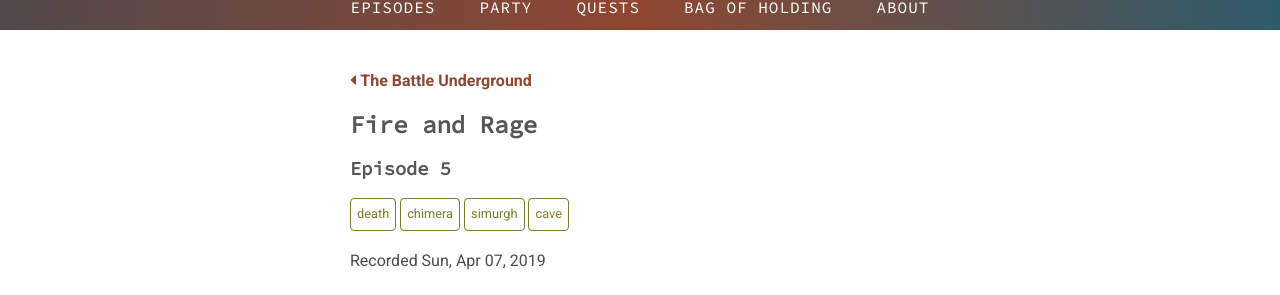
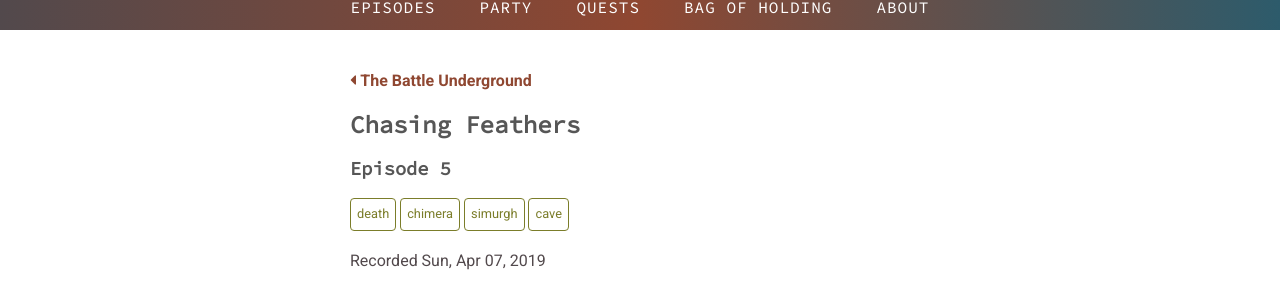
Before and after one commit to clblamires/ninesjournal, a Jekyll site: the page built from _posts/2019-04-07-fire-and-rage.md, in a window 1280 px wide and 900 px high. Shown: the part 227-522 px from the top of the window. Built offline with Jekyll 4.4.1, drawn with Linux system fonts in a browser that asks for light colours.

Commit message:
Update Post “2019-04-07-fire-and-rage”

```diff
--- a/_posts/2019-04-07-fire-and-rage.md
+++ b/_posts/2019-04-07-fire-and-rage.md
@@ -1,6 +1,6 @@
 ---
 layout: post
-title: Fire and Rage
+title: Chasing Feathers
 date: 2019-04-07T02:00:00.000Z
 tags: death chimera simurgh cave
 episode: '5'
```
